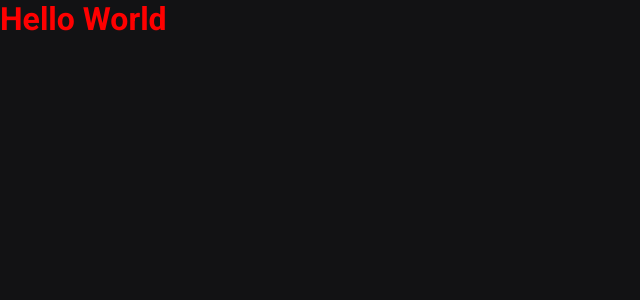
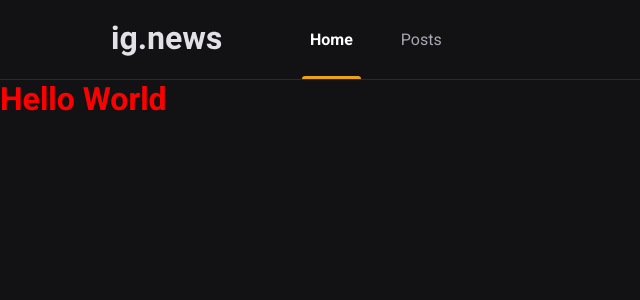
Before and after one commit to RafaelGoulartB/dt.news, a Next.js app: page / in a window 1280 px wide. Shown: the top 300 px of the page, without its empty margins (0-640 px from the left). Built offline with nearby package versions, Linux system fonts and the light colour scheme.

Commit message:
📦 feat: adding header component

```diff
--- /dev/null
+++ b/src/components/ActiveLink/index.tsx
@@ -0,0 +1,22 @@
+import { ReactElement, cloneElement } from "react";
+import Link, { LinkProps } from "next/link";
+import { useRouter } from 'next/router';
+
+interface ActiveLinkProps extends LinkProps {
+  children: ReactElement;
+  activeClassName: string;
+}
+
+export function ActiveLink({children, activeClassName, ...rest }: ActiveLinkProps) {
+  const { asPath } = useRouter();
+
+  const className = asPath === rest.href ? activeClassName : '';
+
+  return (
+    <Link {...rest}>
+      {cloneElement(children, {
+        className,
+      })}
+    </Link>
+  );
+}
--- /dev/null
+++ b/src/components/Header/index.tsx
@@ -0,0 +1,23 @@
+import { ActiveLink } from '../ActiveLink';
+// import { SignInButton } from '../SignInButton';
+import styles from './styles.module.scss';
+
+export function Header() {
+
+  return(
+    <header className={styles.headerContainer}>
+      <div className={styles.headerContent}>
+        <img src="/images/logo.svg" alt="ig.news"/>
+        <nav>
+          <ActiveLink activeClassName={styles.active} href="/">
+            <a>Home</a>
+          </ActiveLink>
+          <ActiveLink activeClassName={styles.active} href="/posts">
+            <a>Posts</a>
+          </ActiveLink>
+        </nav>
+        {/* <SignInButton /> */}
+      </div>
+    </header>
+  );
+}
--- /dev/null
+++ b/src/components/Header/styles.module.scss
@@ -0,0 +1,58 @@
+.headerContainer {
+  height: 5rem;
+  border-bottom: 1px solid var(--gray-800);
+}
+
+.headerContent {
+  max-width: 1120px;
+  height: 5rem;
+  margin: 0 auto;
+  padding: 0 2rem;
+
+  display: flex;
+  align-items: center;
+
+  nav {
+    margin-left: 5rem;
+    height: 5rem;
+
+    a {
+      display: inline-block;
+      position: relative;
+      padding: 0 0.5rem;
+      height: 5rem;
+      line-height: 5rem;
+      color: var(--gray-300);
+
+      transition: color 0.2s;
+
+      & + a {
+        margin-left: 2rem;
+      }
+
+      &:hover {
+        color: var(--white);
+      }
+
+      &.active {
+        color: var(--white);
+        font-weight: bold;
+      }
+
+      &.active::after {
+        content: '';
+        height: 3px;
+        border-radius: 3px 3px 0 0;
+        width: 100%;
+        position: absolute;
+        bottom: 1px;
+        left: 0;
+        background: var(--yellow-500);
+      }
+    }
+  }
+
+  > button {
+    margin-left: auto;
+  }
+}
--- a/src/pages/_app.tsx
+++ b/src/pages/_app.tsx
@@ -1,7 +1,13 @@
 import type { AppProps } from 'next/app'
+import { Header } from '../components/Header'
 import '../styles/global.scss'
 
 function MyApp({ Component, pageProps }: AppProps) {
-  return <Component {...pageProps} />
+  return (
+    <>
+      <Header />
+      <Component {...pageProps} />
+    </>
+  )
 }
 export default MyApp
```
Also changed, not shown: public/images/avatar.svg (added), public/images/logo.svg (added).
